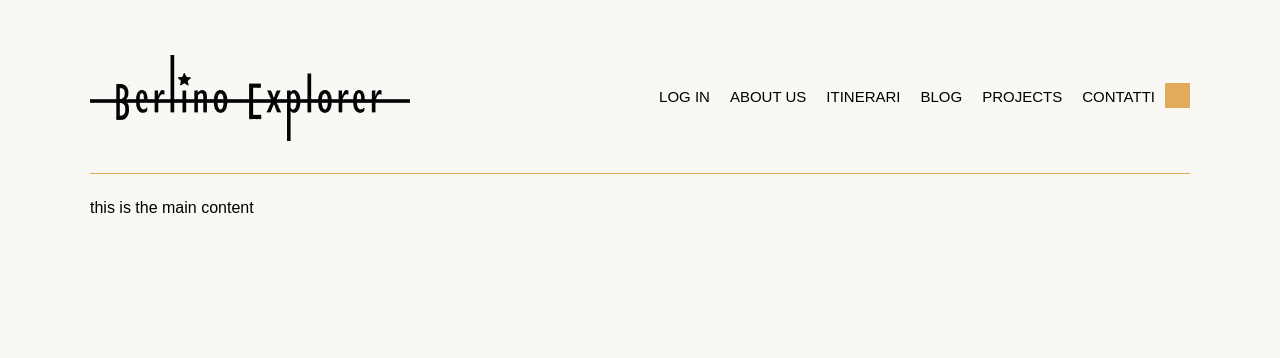
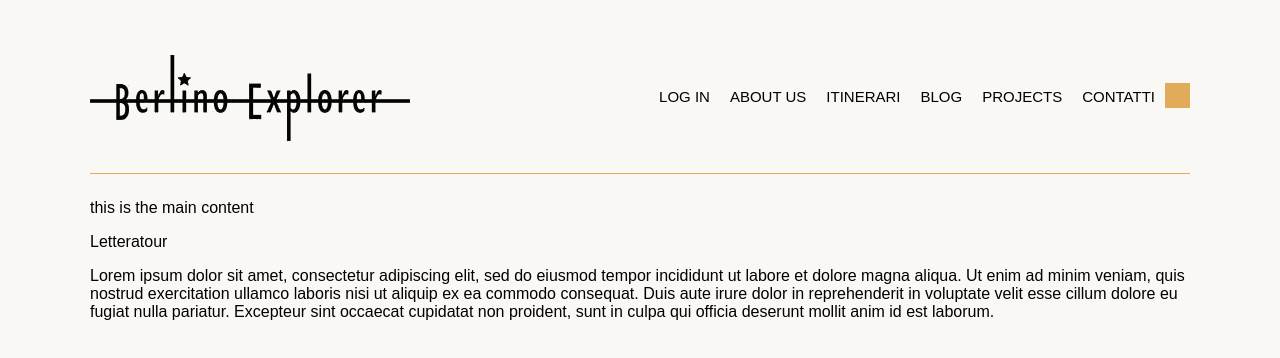
Before and after one commit to Theu/bexFe, a React (Create React App) app: page / in a window 1280 px wide. Shown: the top 358 px of the page. Built offline with nearby package versions, Linux system fonts and the light colour scheme.

Commit message:
isertion of text container

```diff
--- a/src/components/mainContent/MainContent.js
+++ b/src/components/mainContent/MainContent.js
@@ -1,10 +1,23 @@
 import React from 'react';
 import styles from './mainContent.module.scss';
+import Tour from './tour/Tour';
 
-export const MainContent = () => (
-    <div className={styles.wrapper}>
-        this is the main content
-    </div>
-);
+const mockTourContent = {
+    titleTest: 'Letteratour',
+    introText: 'Lorem ipsum dolor sit amet, consectetur adipiscing elit, sed do eiusmod tempor incididunt ut labore et dolore magna aliqua. Ut enim ad minim veniam, quis nostrud exercitation ullamco laboris nisi ut aliquip ex ea commodo consequat. Duis aute irure dolor in reprehenderit in voluptate velit esse cillum dolore eu fugiat nulla pariatur. Excepteur sint occaecat cupidatat non proident, sunt in culpa qui officia deserunt mollit anim id est laborum.'
+}
+
+export const MainContent = () => {
+
+
+    return (
+        <div className={styles.wrapper}>
+            this is the main content
+            <Tour
+                title={mockTourContent.titleTest}
+                introText={mockTourContent.introText}
+            />
+        </div>
+)};
 
 export default MainContent;
--- /dev/null
+++ b/src/components/mainContent/tour/Tour.js
@@ -0,0 +1,15 @@
+import React from 'react';
+import styles from './tour.module.scss';
+
+export const Tour = ({ title, introText }) => (
+    <div>
+        <p>
+            {title}
+        </p>
+        <div>
+            {introText}
+        </div>
+    </div>
+);
+
+export default Tour;
```
Also changed, not shown: src/components/mainContent/tour/tour.module.scss (added).
